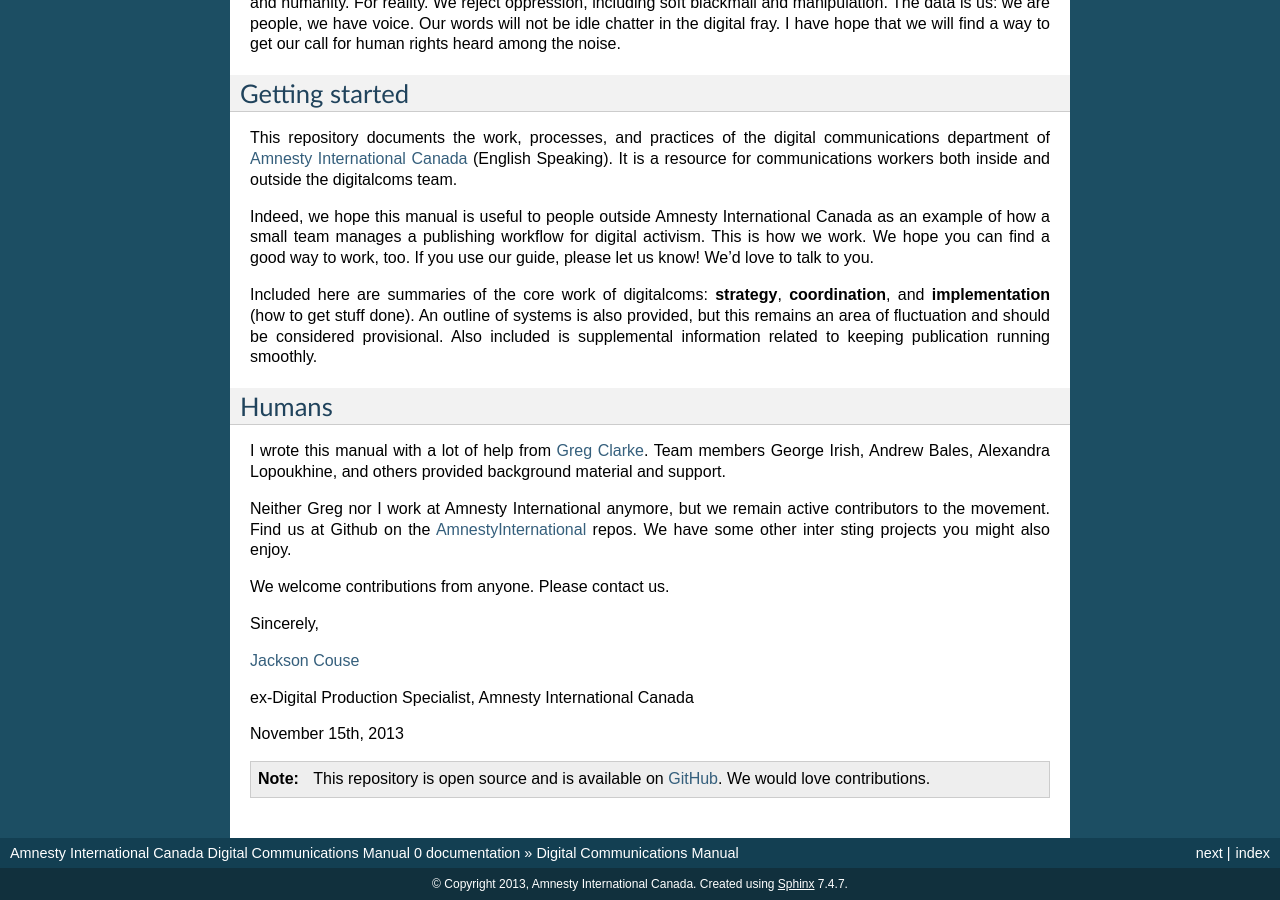
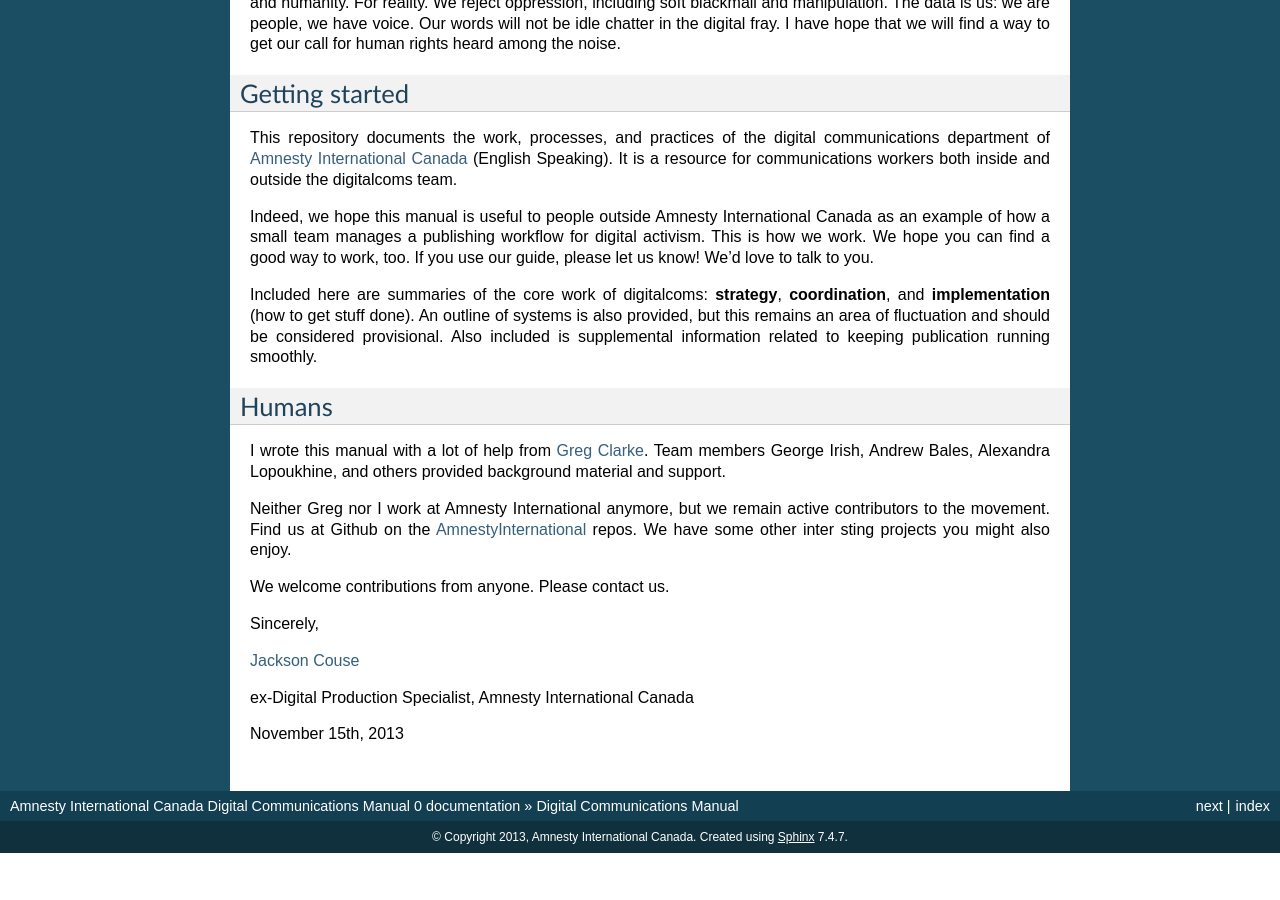
Before and after one commit to AmnestyInternational/digital-publishing-manual, a Sphinx documentation site: the page built from docs/index.rst, in a window 1280 px wide and 900 px high, scrolled down 948 px. Built offline with Sphinx 7.4.7, drawn with Linux system fonts in a browser that asks for light colours; after the commit the page ends 1801 px from its top, so only the background shows below that.

Commit message:
removed bad link

```diff
--- a/docs/index.rst
+++ b/docs/index.rst
@@ -47,9 +47,3 @@ Sincerely,
 ex-Digital Production Specialist, Amnesty International Canada
 
 November 15th, 2013
-
-
-.. note:: This repository is open source and is available on `GitHub`_.
-    We would love contributions.
-
-.. _GitHub: https://github.com/amnestyinternational/digitalcoms
```
